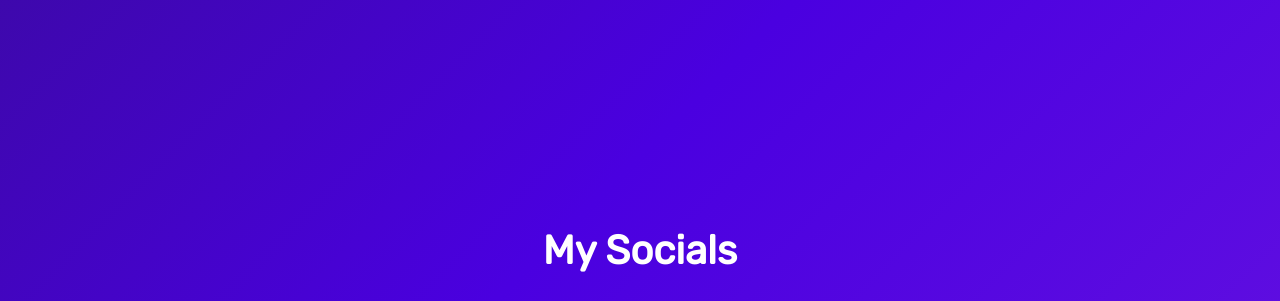
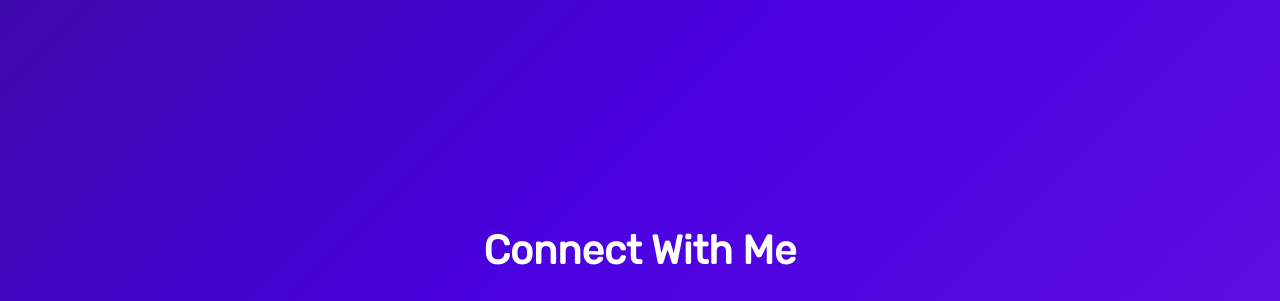
Before and after one commit to Karson14582/social-links, a plain HTML site: page index.html in a window 1280 px wide. Shown: the top 301 px of the page. Drawn offline with Linux system fonts and the light colour scheme.

Commit message:
Update index.html

```diff
--- a/index.html
+++ b/index.html
@@ -84,7 +84,7 @@
   </style>
 </head>
 <body>
-  <h1>My Socials</h1>
+  <h1>Connect With Me</h1>
 
   <div class="social-links">
     <a class="social-link" href="https://www.snapchat.com/add/karson1458" target="_blank">
```
